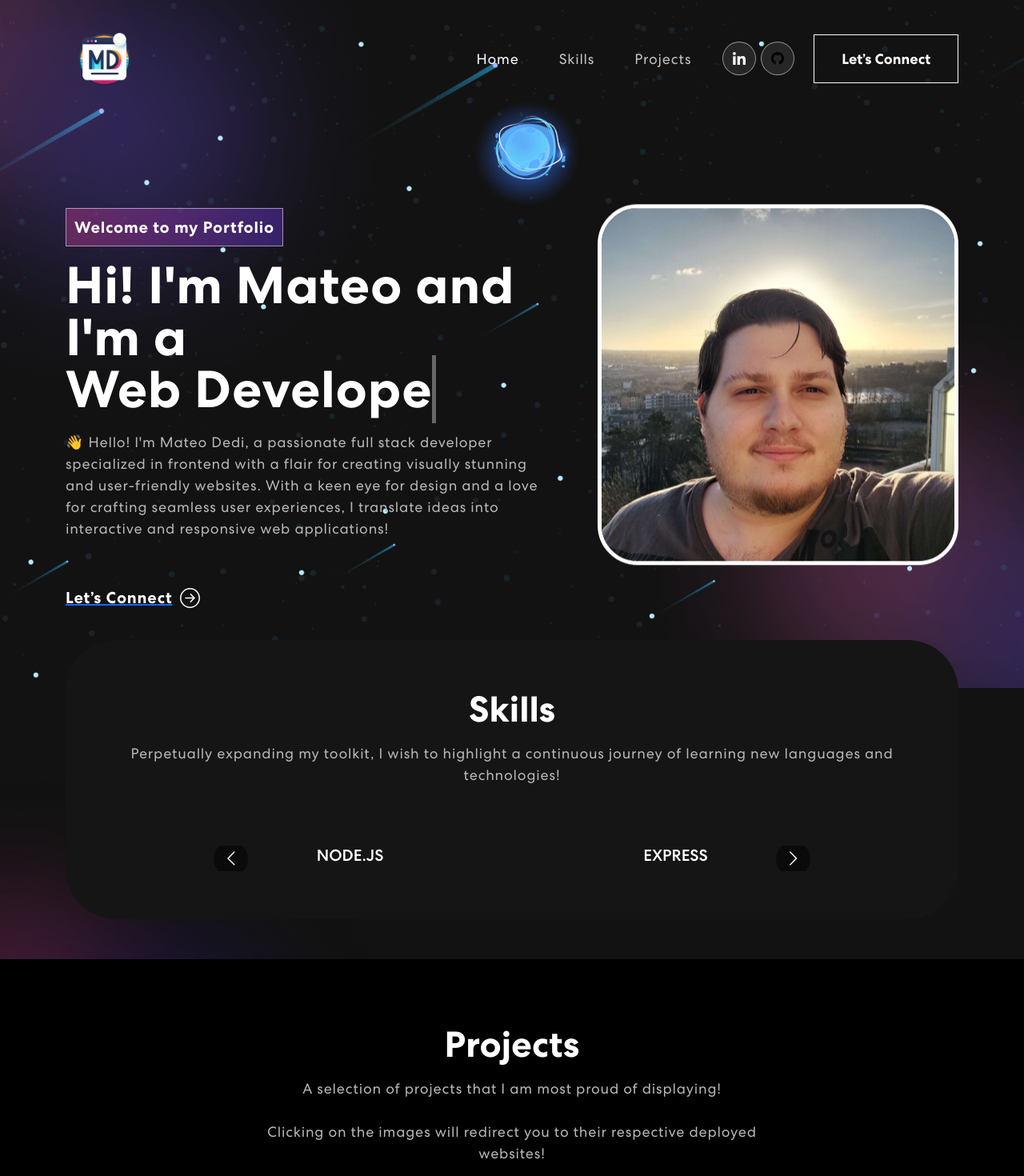
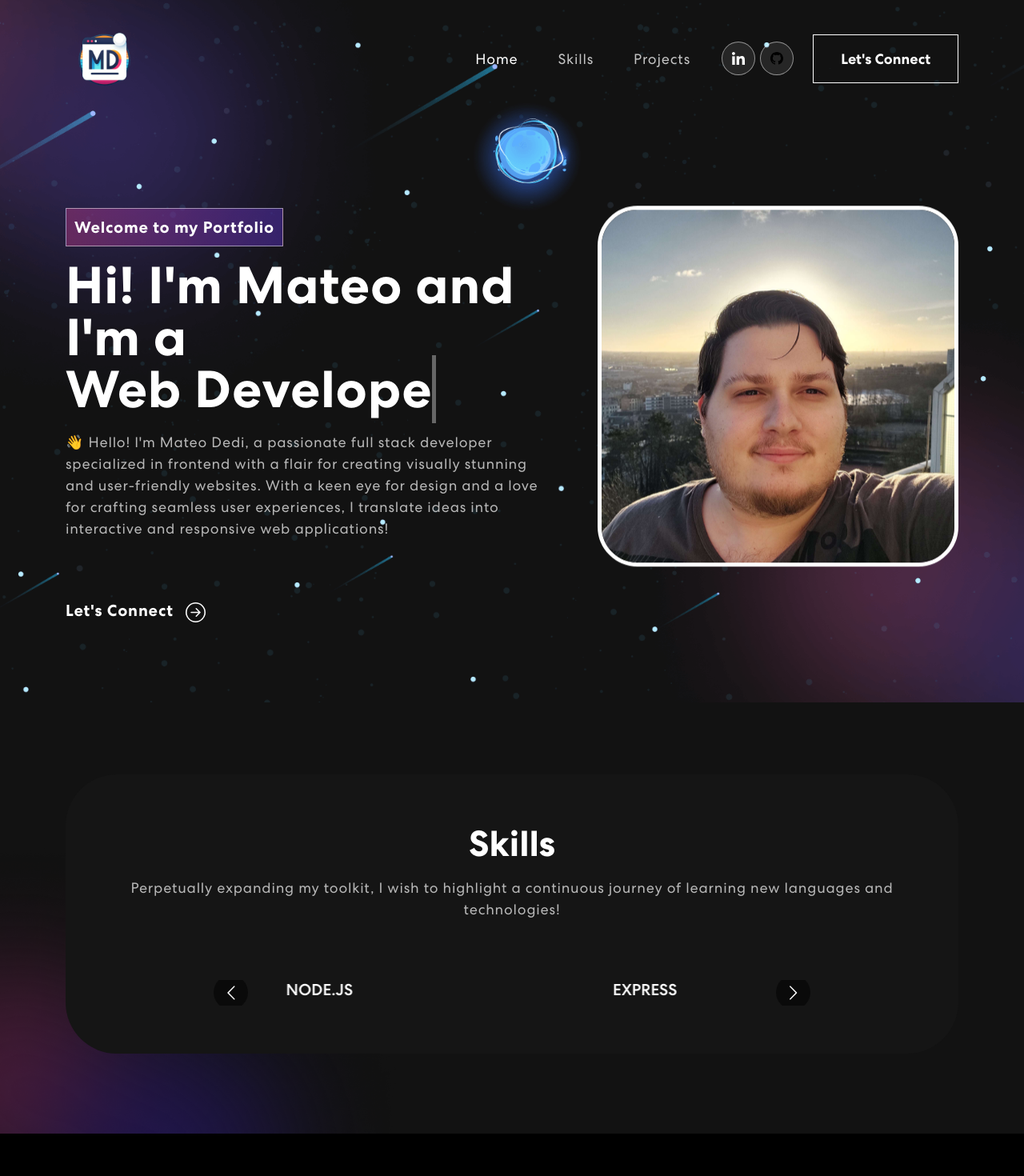
Before and after one commit to MateoDedi/MyPortfolio, a React (Create React App) app: page / in a window 1280 px wide. Shown: the top 1470 px of the page at 80% size. Built offline with nearby package versions, Linux system fonts and the light colour scheme.

Commit message:
modified css

```diff
--- a/src/App.css
+++ b/src/App.css
@@ -281,12 +281,11 @@ nav.navbar .navbar-toggler[aria-expanded="true"] .navbar-toggler-icon {
   transition: 0.3s ease-in-out;
   line-height: 1;
 }
-a.con-btn:focus,
-a.con-btn:active,
-a.con-btn:hover,
-a.con-btn:visited {
-  text-decoration: none;
+
+button.con-btn {
+  display: inline-block;
 }
+
 .banner button:hover svg {
   margin-left: 25px;
 }
@@ -312,7 +311,8 @@ a.con-btn:visited {
 
 /************ Skills Css ************/
 .skill {
-  padding: 0 0 50px 0;
+  margin: 50px 0;
+  padding: 100px 0 50px 0;
   position: relative;
 }
 .skill-bx {
--- a/src/components/Banner.js
+++ b/src/components/Banner.js
@@ -56,15 +56,15 @@ export const Banner = () => {
           <Col xs={12} md={6} xl={7}>
             <TrackVisibility>
               {({ isVisible }) =>
-                <div className={isVisible ? "animate__animated animate__fadeIn" : ""}>
+                <div className={isVisible ? "animate__animated animate__fadeIn animate__once" : ""}>
                   <span className="tagline">Welcome to my Portfolio</span>
                   <h1>{`Hi! I'm Mateo and I'm a`} <br /> <span className="txt-rotate" dataperiod="500" data-rotate='[ "Web Developer"]'><span className="wrap">{text}</span></span></h1>
                   <p>👋 Hello! I'm Mateo Dedi, a passionate full stack developer specialized in frontend with a flair for creating
                     visually stunning and user-friendly websites. With a keen eye for design and a love for crafting
                     seamless user experiences, I translate ideas into interactive and responsive web applications!
                   </p>
-                  <a className="con-btn" href="#connect">
-                    <button>Let’s Connect <ArrowRightCircle size={25} /></button>
+                  <a className="con" href="#connect">
+                    <button className="con-btn">Let's Connect <ArrowRightCircle size={25} /></button>
                   </a>
                 </div>}
             </TrackVisibility>
--- a/src/components/NavBar.js
+++ b/src/components/NavBar.js
@@ -53,7 +53,7 @@ export const NavBar = () => {
                 <a href="https://github.com/MateoDedi" target="_blank" rel="noopener noreferrer"><img src={navIcon2} alt="GitHub" /></a>
               </div>
               <HashLink to='#connect'>
-                <button className="vvd"><span>Let’s Connect</span></button>
+                <button className="vvd"><span>Let's Connect</span></button>
               </HashLink>
             </span>
           </Navbar.Collapse>
```
